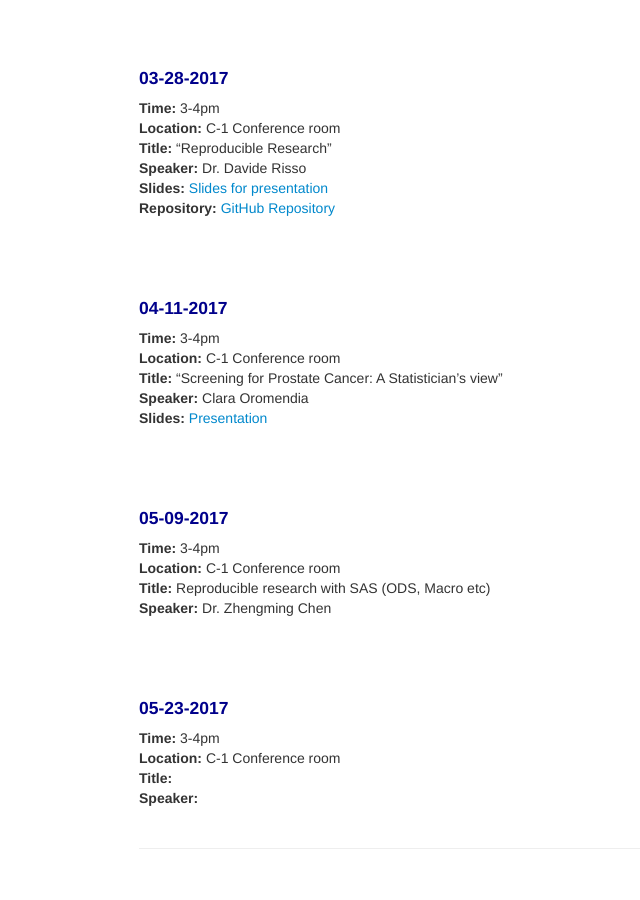
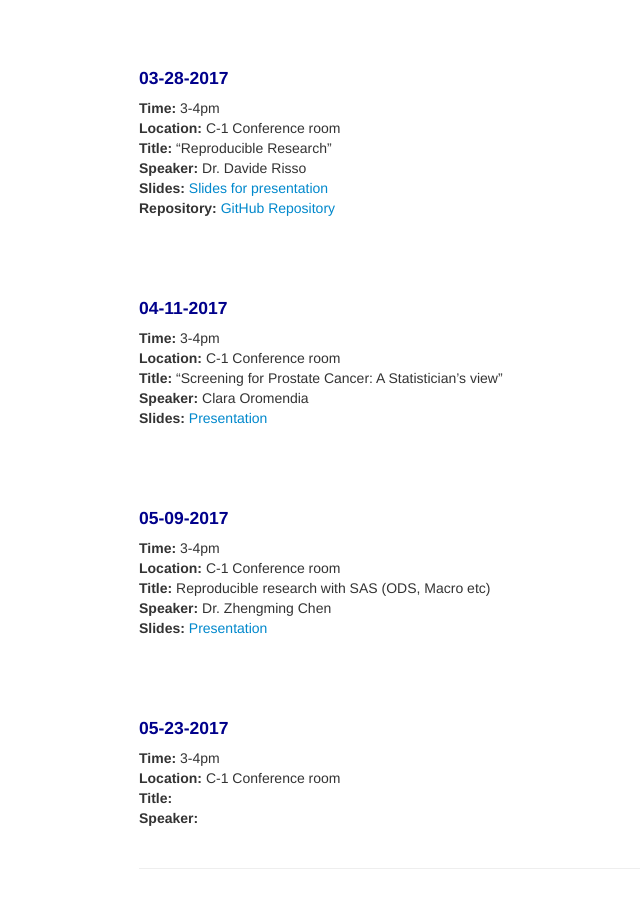
Before and after one commit to ovsavenkov/ovsavenkov.github.io, a Jekyll site: the page built from seminars.md, in a window 1280 px wide and 900 px high, scrolled down 584 px. Shown: the whole window, without its empty margins (151-791 px from the left). Built offline with Jekyll 4.4.1, drawn with Linux system fonts in a browser that asks for light colours.

Commit message:
Zhengming's slides

```diff
--- a/seminars.md
+++ b/seminars.md
@@ -57,8 +57,8 @@ description: Division of Biostatistics and Epidemiology Seminars
 **Time:** 3-4pm \\
 **Location:** C-1 Conference room \\
 **Title:** Reproducible research with SAS (ODS, Macro etc)   \\
-**Speaker:** Dr. Zhengming Chen
-
+**Speaker:** Dr. Zhengming Chen\\
+**Slides:** [Presentation](../slides/Reproducible research SAS.pdf)
 
 <br>
 <br>
```
Also changed, not shown: 1 other file.
